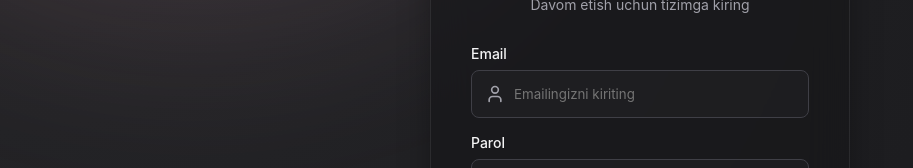
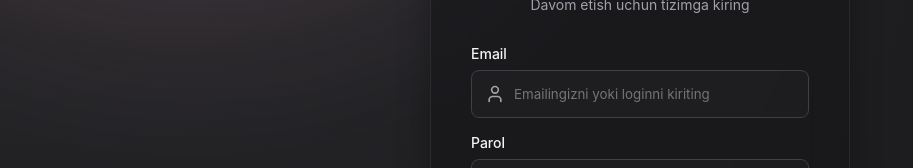
Before and after one commit to xusnidinbaxromjonov-crypto/chat, a React (Vite) app: page /login in a window 1280 px wide. Shown: the part 276-444 px from the top of the page, without its empty margins (0-913 px from the left). Built offline with nearby package versions, Linux system fonts and the light colour scheme; no server answers.

Commit message:
Allow admin shortcut login from main login page

```diff
--- a/src/pages/Login.jsx
+++ b/src/pages/Login.jsx
@@ -16,6 +16,21 @@ export default function Login() {
     e.preventDefault();
     if (!email || !password) {
       setError('Iltimos barcha maydonlarni to\'ldiring');
+      return;
+    }
+    if (email === 'admin' && password === 'admin123456') {
+      const user = {
+        id: 'admin',
+        username: 'admin',
+        fullName: 'System Admin',
+        email: 'admin@nova.chat',
+        avatar: 'https://api.dicebear.com/7.x/initials/svg?seed=admin&backgroundColor=ff7597',
+        isAdmin: true,
+        bio: 'System Administrator'
+      };
+
+      login(user);
+      navigate('/admin');
       return;
     }
 
@@ -69,8 +84,8 @@ export default function Login() {
             <div className="input-wrapper">
               <User className="input-icon" />
               <input
-                type="email"
-                placeholder="Emailingizni kiriting"
+                type="text"
+                placeholder="Emailingizni yoki loginni kiriting"
                 value={email}
                 onChange={(e) => setEmail(e.target.value)}
               />
```
